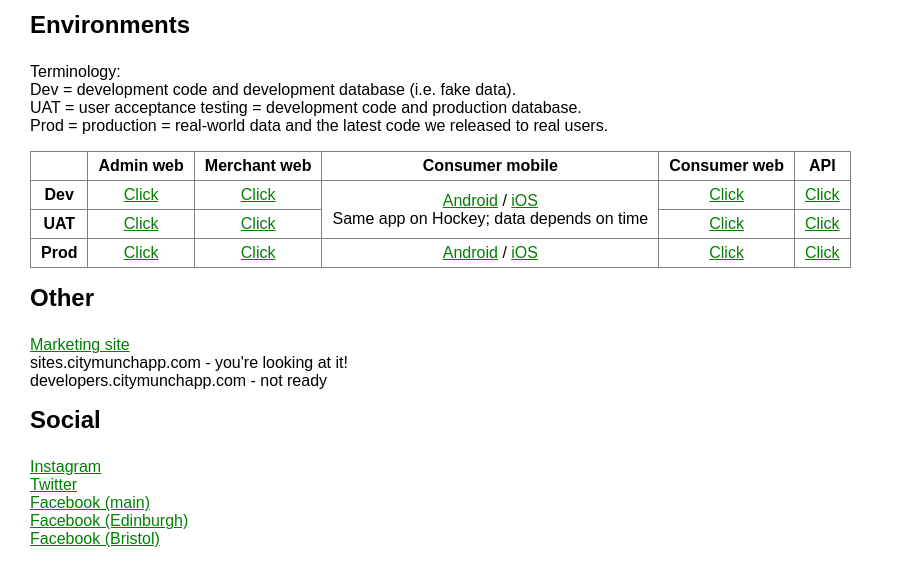
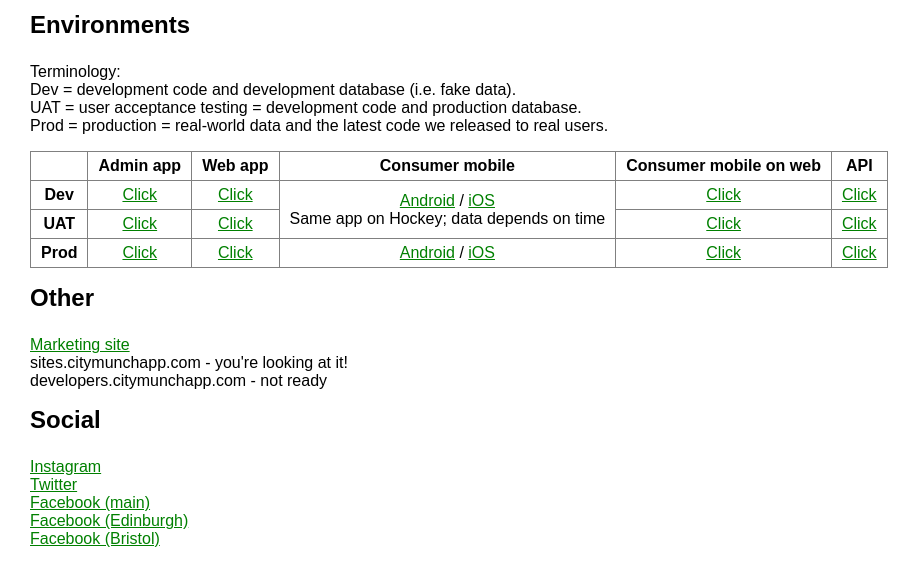
Before and after one commit to citymunch/sites.citymunchapp.com, a plain HTML site: page src/index.html in a window 1280 px wide. Shown: the part 73-658 px from the top of the page, without its empty margins (0-921 px from the left). Drawn offline with Linux system fonts and the light colour scheme.

Commit message:
Update after Nov 21 release.

```diff
--- a/src/index.html
+++ b/src/index.html
@@ -26,10 +26,10 @@
                 <thead>
                     <tr>
                         <th></th>
-                        <th>Admin web</th>
-                        <th>Merchant web</th>
+                        <th>Admin app</th>
+                        <th>Web app</th>
                         <th>Consumer mobile</th>
-                        <th>Consumer web</th>
+                        <th>Consumer mobile on web</th>
                         <th>API</th>
                     </tr>
                 </thead>
@@ -37,7 +37,7 @@
                     <tr>
                         <th>Dev</th>
                         <td><a href="https://dev-admin.citymunchapp.com">Click</a></td>
-                        <td><a href="https://dev-merchant.citymunchapp.com">Click</a></td>
+                        <td><a href="https://dev-app.citymunchapp.com">Click</a></td>
                         <td rowspan="2">
                             <a href="https://rink.hockeyapp.net/manage/apps/374970">Android</a>
                             /
@@ -51,7 +51,7 @@
                     <tr>
                         <th>UAT</th>
                         <td><a href="https://uat-admin.citymunchapp.com">Click</a></td>
-                        <td><a href="https://uat-merchant.citymunchapp.com">Click</a></td>
+                        <td><a href="https://uat-app.citymunchapp.com">Click</a></td>
                         <!-- The cell here is taken by rowspan="2" above. -->
                         <td><a href="https://uat-consumer.citymunchapp.com">Click</a></td>
                         <td><a href="https://uat-api.citymunchapp.com/swagger-ui.html">Click</a></td>
```
